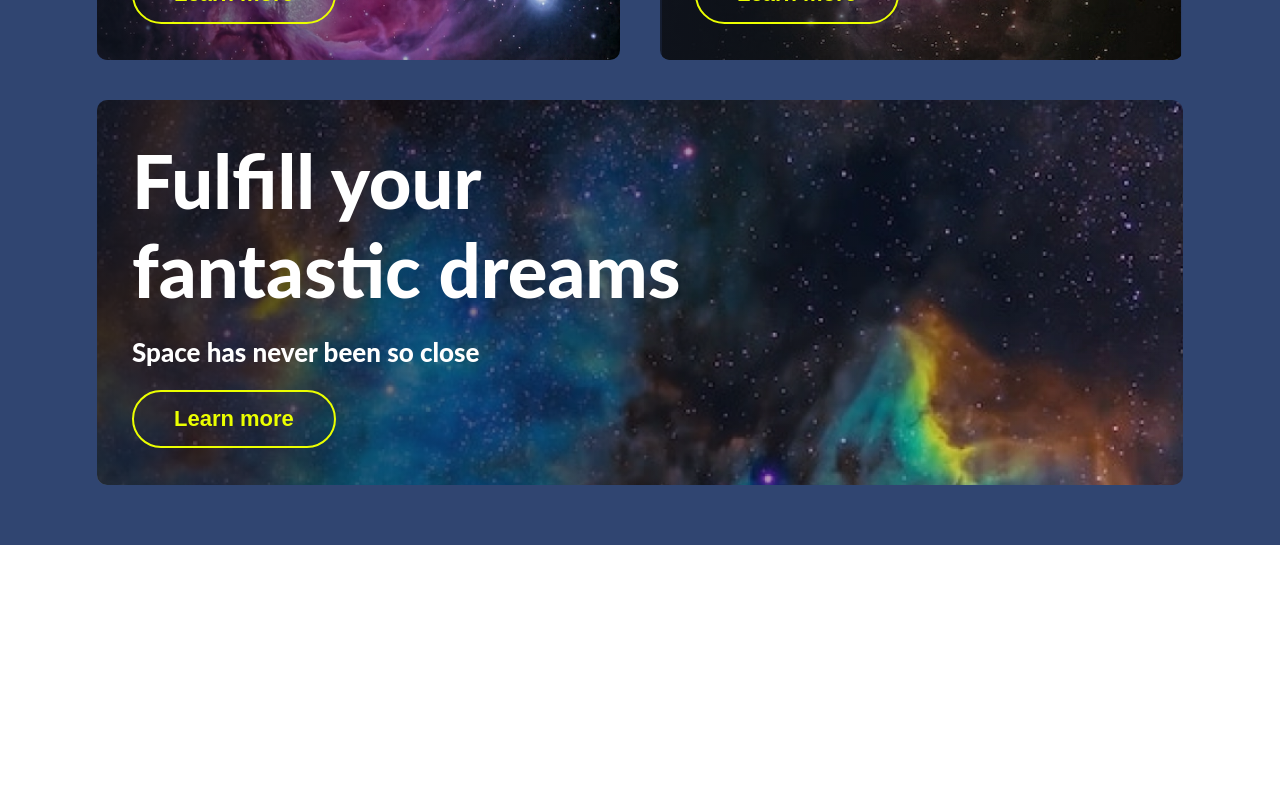
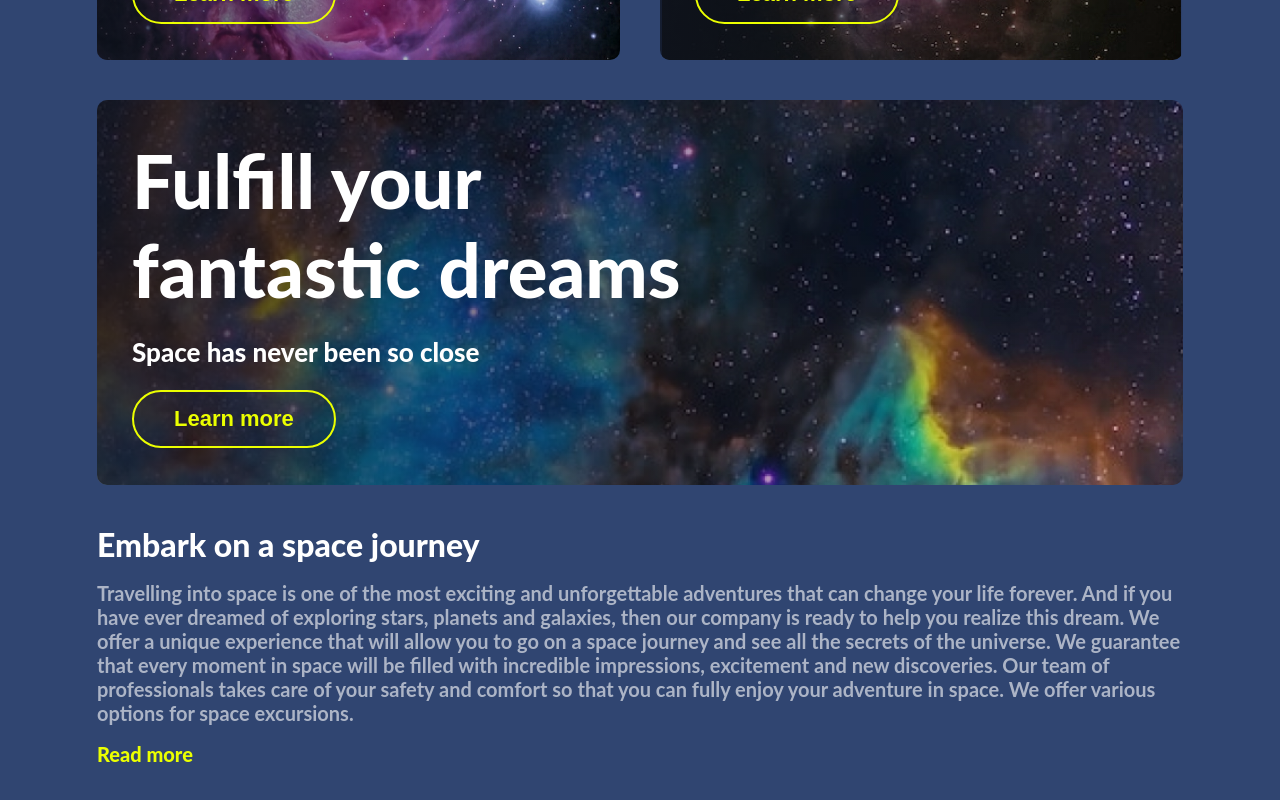
Before and after one commit to DaniilSerga/TestTask, a React (Create React App) app: page / in a window 1280 px wide. Shown: the part 1370-2170 px from the top of the page. Before the commit the page ends 1915 px from the top, so only its background shows below. Built offline with nearby package versions, Linux system fonts and the light colour scheme; the HTML template or start-up script is replaced by a standard one; a web font is replaced by a local one.

Commit message:
feat: add info section

```diff
--- a/src/App.jsx
+++ b/src/App.jsx
@@ -54,6 +54,7 @@ const App = () => {
         <section className="offers__section">
           <div className="offers__section--container">
             <h2 className="text__subheading">Offers</h2>
+
             <div className="offers__list">
                 <div className="offer__card">
                   <h3>Move the borders of reality!</h3>
@@ -100,6 +101,20 @@ const App = () => {
                   <div className="offer_card__overlay"></div>
                 </div>
             </div>
+
+            <div className="offers__section--info">
+              <h2 className="text__subheading">Embark on a space journey</h2>
+              <p>
+                Travelling into space is one of the most exciting and unforgettable adventures
+                that can change your life forever. And if you have ever dreamed of exploring stars, planets and galaxies,
+                then our company is ready to help you realize this dream. We offer a unique experience that will allow you to
+                go on a space journey and see all the secrets of the universe. We guarantee that every moment in space will be
+                filled with incredible impressions, excitement and new discoveries. Our team of professionals takes care of
+                your safety and comfort so that you can fully enjoy your adventure in space. We offer various options for
+                space excursions.
+              </p>
+              <span>Read more</span>
+            </div>
           </div>
         </section>
       </main>
--- a/src/App.scss
+++ b/src/App.scss
@@ -248,3 +248,30 @@ $CHINESE_BLACK: #0F1420;
   height: 100%;
   background-image: linear-gradient(-90deg, rgba($BLACK, 0) 0%, rgba($CHINESE_BLACK, 0.79) 100%);
 }
+
+.offers__section--info {
+  display: flex;
+  flex-direction: column;
+  gap: 17px;
+
+  & > p {
+    color: rgba($WHITE, 0.6);
+    font-weight: 700;
+    font-size: 20px;
+    line-height: 24px;
+  }
+
+  & > span {
+    width: fit-content;
+    cursor: pointer;
+    color: $CHARTREUSE;
+    font-size: 20px;
+    font-weight: 800;
+    line-height: 24px;
+    transition: all 0.3s;
+
+    &:hover {
+      color: rgba($CHARTREUSE, 0.6)
+    }
+  }
+}
```
